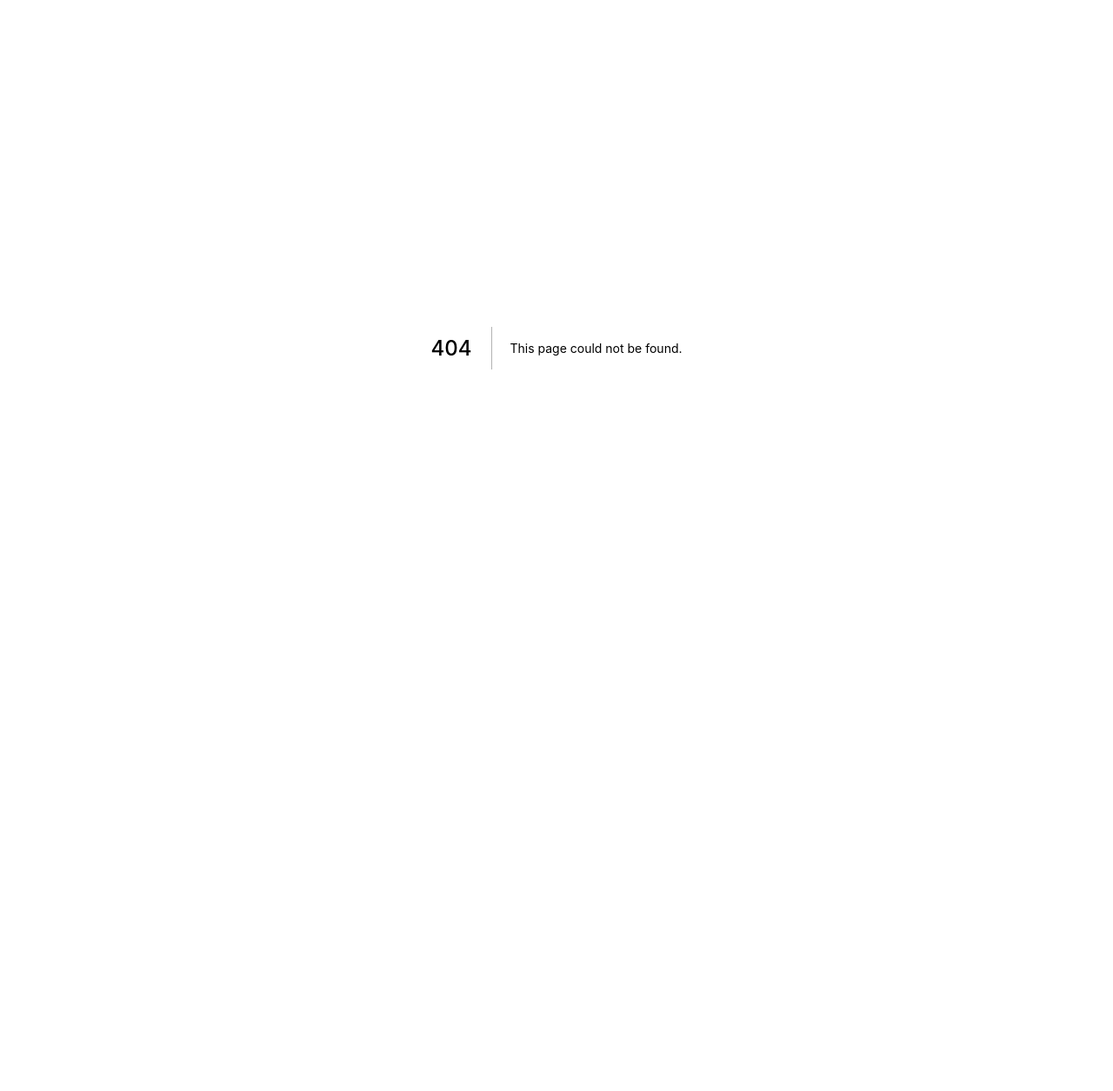
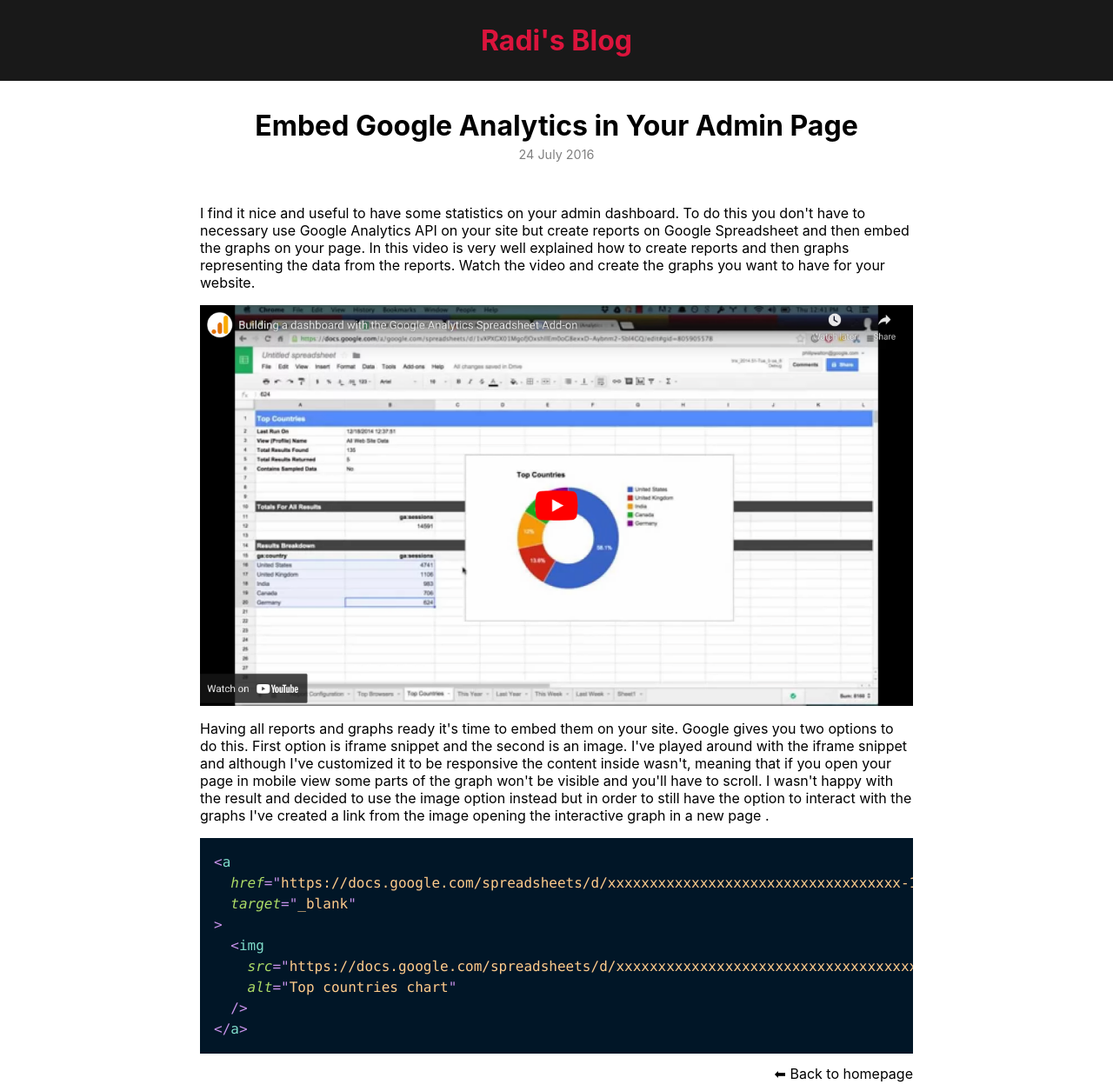
Before and after one commit to raditotev/my-blog, a Next.js app: page /posts/embed-google-analytics-in-your-dashboard in a window 1280 px wide. Before the commit this address had no page. Shown: the whole page at 87% size. Before the commit the page ends 800 px from the top, so only its background shows below. Built offline with nearby package versions, Linux system fonts and the light colour scheme.

Commit message:
Add view post page

```diff
--- /dev/null
+++ b/pages/posts/[id].js
@@ -0,0 +1,62 @@
+import ReactMarkdown from 'react-markdown';
+
+import { getAllPostIds, getPostData } from '../../lib/posts';
+import Layout from '../../components/Layout';
+import CodeBlock from '../../components/Codeblock';
+import TimeStamp from '../../components/TimeStamp';
+import Link from 'next/link';
+
+export const getStaticPaths = async () => {
+  const paths = getAllPostIds();
+
+  return {
+    paths,
+    fallback: false,
+  };
+};
+
+export const getStaticProps = async ({ params }) => {
+  const postData = await getPostData(params.id);
+  return {
+    props: {
+      post: JSON.parse(postData),
+    },
+  };
+};
+
+const Post = ({ post }) => {
+  return (
+    <Layout>
+      <div className="post">
+        <header>
+          <h1>{post.title}</h1>
+          <TimeStamp date={post.date} updated={post.updated}></TimeStamp>
+        </header>
+        <ReactMarkdown components={CodeBlock}>{post.markdown}</ReactMarkdown>
+        <footer align="right">
+          <Link href="/">
+            <a>⬅ Back to homepage</a>
+          </Link>
+        </footer>
+      </div>
+      <style jsx>{`
+        .post {
+          width: 100%;
+        }
+        header {
+          text-align: center;
+          margin-bottom: 3rem;
+        }
+        .post h1 {
+          margin-bottom: 0.2rem;
+        }
+
+        a {
+          color: black;
+        }
+      `}</style>
+    </Layout>
+  );
+};
+
+export default Post;
```
